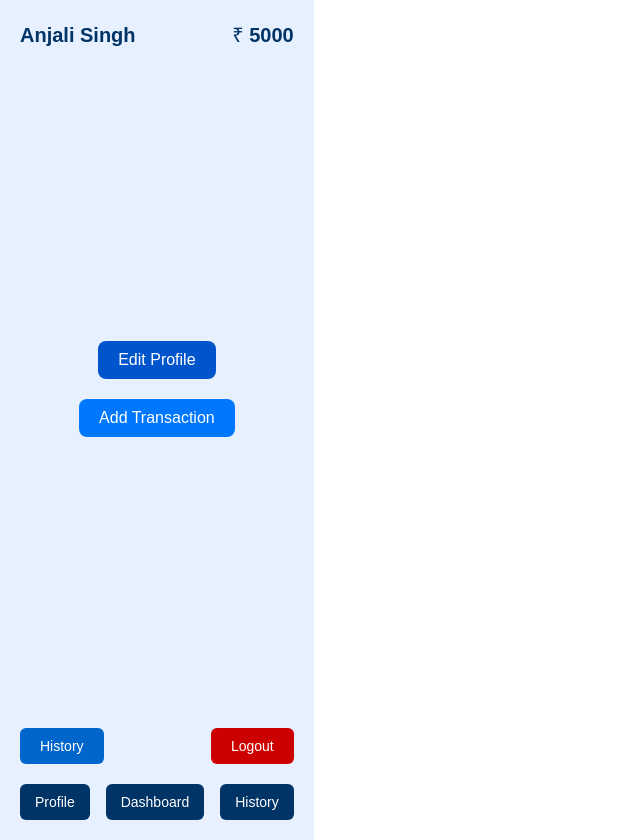
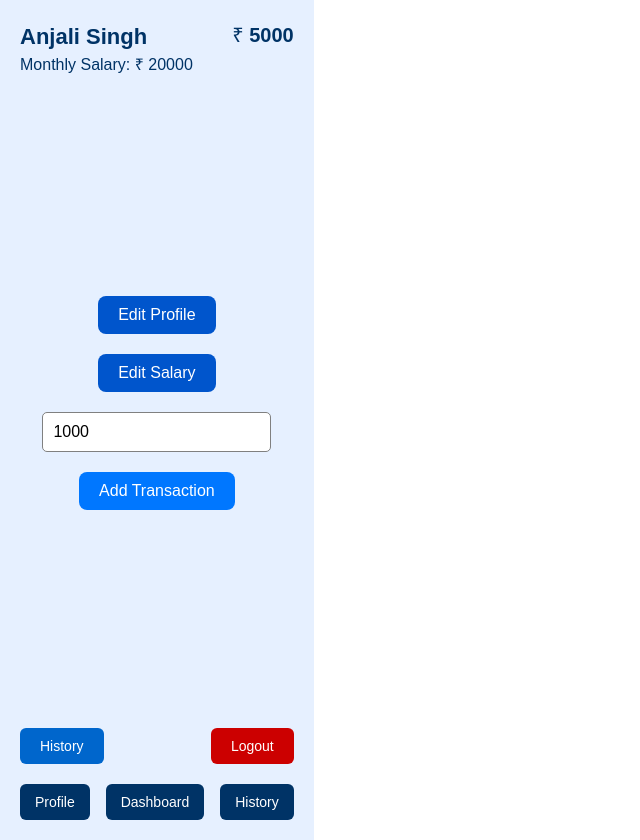
Before and after one commit to CHETAN9049/Expense_Tracker, a React (Vite) app in the folder frontend/: page /profilepage in a window 1280 px wide. Shown: the whole page, without its empty margins (0-640 px from the left). Built offline with nearby package versions, Linux system fonts and the light colour scheme.

Commit message:
Update ProfilePage.jsx

```diff
--- a/frontend/src/components/ProfilePage.jsx
+++ b/frontend/src/components/ProfilePage.jsx
@@ -8,6 +8,10 @@ const ProfilePage = () => {
   const [isEditing, setIsEditing] = useState(false)
   const [tempName, setTempName] = useState(userName)
   const [balance, setBalance] = useState(5000)
+  const [salary, setSalary] = useState(20000)
+  const [tempSalary, setTempSalary] = useState(salary)
+  const [warningLimit, setWarningLimit] = useState(1000)
+  const [isEditingSalary, setIsEditingSalary] = useState(false)
 
   const handleEdit = () => setIsEditing(true)
   const handleSave = () => {
@@ -15,14 +19,31 @@ const ProfilePage = () => {
     setIsEditing(false)
   }
 
+  const handleSalarySave = () => {
+    const num = parseFloat(tempSalary)
+    if (!isNaN(num)) {
+      setSalary(num)
+      setIsEditingSalary(false)
+    }
+  }
+
   return (
     <div style={styles.page}>
       <div style={styles.header}>
-        <div style={styles.name}>{userName}</div>
+        <div>
+          <div style={styles.name}>{userName}</div>
+          <div style={styles.salary}>Monthly Salary: ₹ {salary}</div>
+        </div>
         <div style={styles.balance}>₹ {balance}</div>
       </div>
 
       <div style={styles.center}>
+        {balance < warningLimit && (
+          <div style={{ color: 'red', fontWeight: 'bold' }}>
+            Warning: Balance below ₹{warningLimit}
+          </div>
+        )}
+
         {isEditing ? (
           <div style={styles.editBox}>
             <input
@@ -35,6 +56,32 @@ const ProfilePage = () => {
         ) : (
           <button style={styles.editBtn} onClick={handleEdit}>Edit Profile</button>
         )}
+
+        {isEditingSalary ? (
+          <div style={styles.salaryBox}>
+            <input
+              type="number"
+              style={styles.input}
+              value={tempSalary}
+              onChange={(e) => setTempSalary(e.target.value)}
+              placeholder="Enter Monthly Salary"
+            />
+            <button style={styles.saveBtn} onClick={handleSalarySave}>Save</button>
+          </div>
+        ) : (
+          <button style={styles.editBtn} onClick={() => setIsEditingSalary(true)}>Edit Salary</button>
+        )}
+
+        <div style={styles.salaryBox}>
+          <input
+            type="number"
+            placeholder="Set Warning Limit"
+            style={styles.input}
+            value={warningLimit}
+            onChange={(e) => setWarningLimit(parseFloat(e.target.value) || 0)}
+          />
+        </div>
+
         <button style={styles.addBtn} onClick={() => navigate('/dashboard')}>Add Transaction</button>
       </div>
 
@@ -65,8 +112,19 @@ const styles = {
     fontSize: '20px',
     fontWeight: 'bold'
   },
-  name: {},
-  balance: {},
+  name: {
+    fontSize: '22px',
+    fontWeight: 'bold'
+  },
+  salary: {
+    fontSize: '16px',
+    fontWeight: 'normal',
+    color: '#003366'
+  },
+  balance: {
+    fontSize: '20px',
+    fontWeight: 'bold'
+  },
   center: {
     display: 'flex',
     flexDirection: 'column',
@@ -132,6 +190,11 @@ const styles = {
     borderRadius: '6px',
     fontSize: '14px',
     cursor: 'pointer'
+  },
+  salaryBox: {
+    display: 'flex',
+    gap: '10px',
+    alignItems: 'center'
   }
 }
 
```
